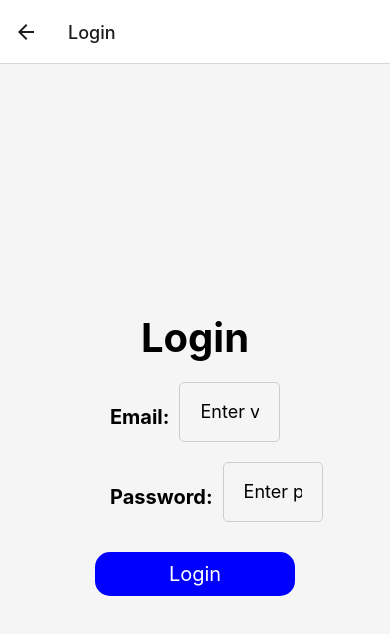
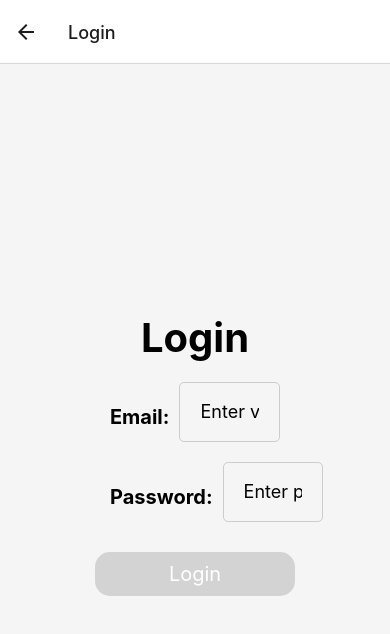
Before and after one commit to ShalomObongo/Student-Sphere, a React Native app in the folder main-project/: screen /Login in a window 390 px wide. Shown: the top 634 px of the page. Built offline with nearby package versions, Linux system fonts and the light colour scheme.

Commit message:
changed login button colour

```diff
--- a/main-project/screens/LoginScreen.js
+++ b/main-project/screens/LoginScreen.js
@@ -89,7 +89,7 @@ const styles = StyleSheet.create({
   loginBtn:{
     width: 200,
     padding: 10,
-    backgroundColor: 'blue',
+    backgroundColor: 'lightgrey',
     borderRadius: 15,
     alignItems: 'center',
     marginTop: 10
```
